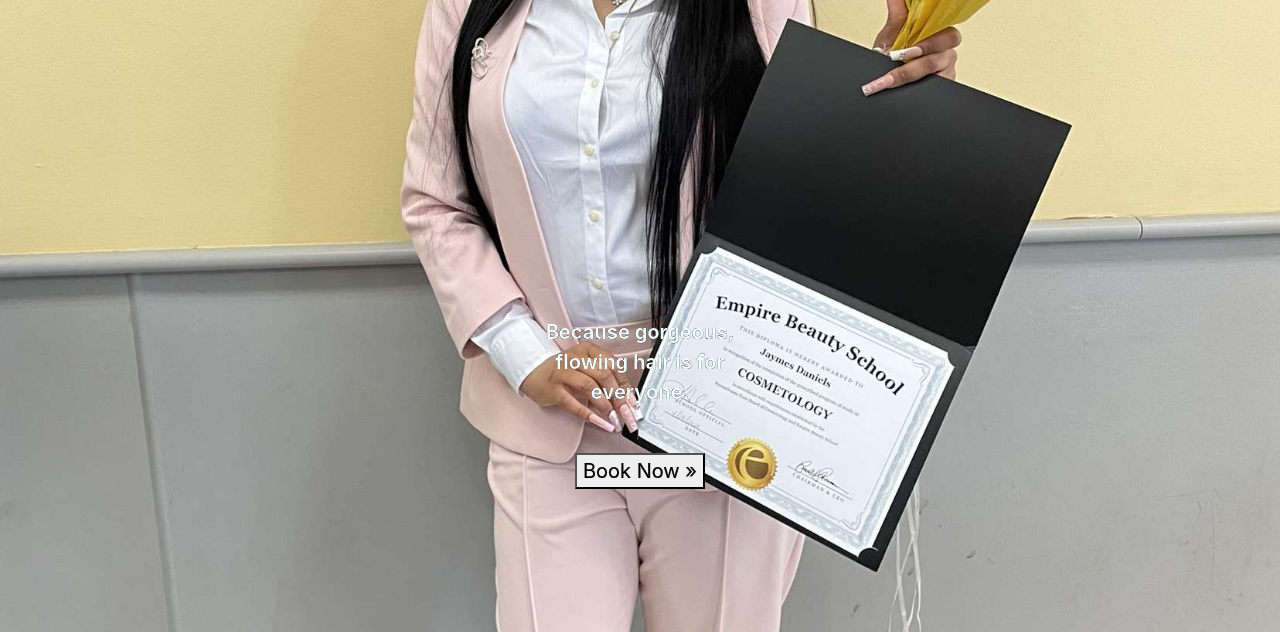
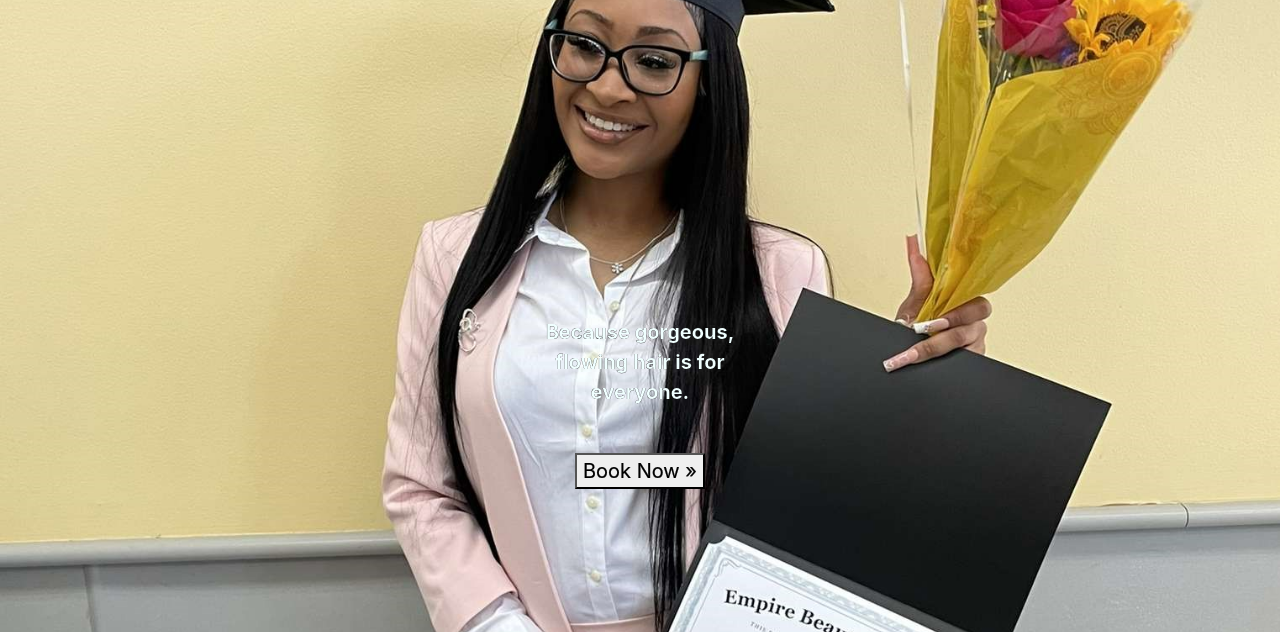
Before and after one commit to RobertAt100Percent/Jayme-s-Hair-Studio, a plain HTML site: page IndexHair.html in a window 1280 px wide. Shown: the part 168-800 px from the top of the page. Drawn offline with nearby package versions, Linux system fonts and the light colour scheme.

Commit message:
index pic updaeted

```diff
--- a/CSS/HiarStudioStyles.css
+++ b/CSS/HiarStudioStyles.css
@@ -25,7 +25,7 @@ body{
 
 /* Styles for background image (I want different background images for every page)*/
 #indexImg{
-    background-image: url('../Images/graduation_pic.jpg');
+    background-image: url('../Images/graduation_pic\(cropped\).jpg');
     height:100vh;
     width: 100%;
     background-position:center;
```
Also changed, not shown: Images/graduation_pic(cropped).jpg (added).
